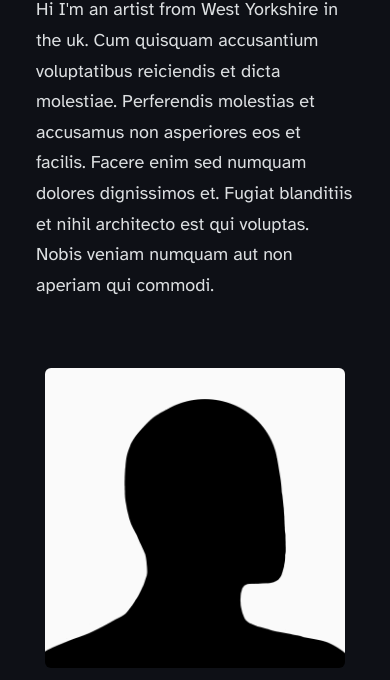
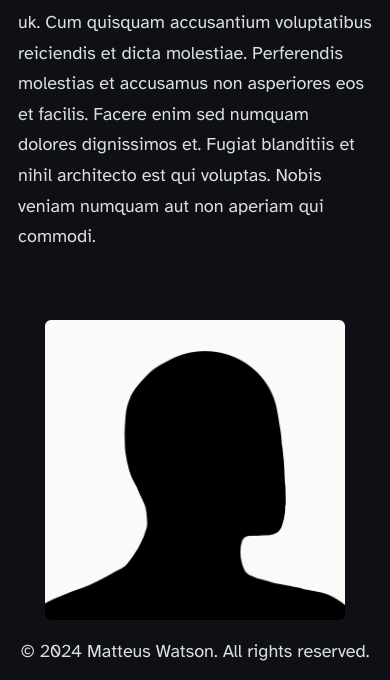
Before and after one commit to MatteusW/MatteusW.github.io, an Astro site: page / in a window 390 px wide. Shown: the part 208-888 px from the top of the page. Built offline with nearby package versions, Linux system fonts and the light colour scheme; Astro itself is replaced by a stand-in of ours.

Commit message:
margin fix and sitemap

```diff
--- a/src/components/BaseHead.astro
+++ b/src/components/BaseHead.astro
@@ -18,6 +18,7 @@ const { title, description, image = "/assets/favicon.svg" } = Astro.props;
 <meta charset="utf-8" />
 <meta name="viewport" content="width=device-width,initial-scale=1" />
 <link rel="icon" type="image/svg+xml" href="/assets/favicon.svg" />
+<link rel="sitemap" href="/sitemap-index.xml" />
 <meta name="generator" content={Astro.generator} />
 
 <!-- Font preloads -->
--- a/src/styles/global.css
+++ b/src/styles/global.css
@@ -165,7 +165,7 @@ hr {
 	}
 
 	main {
-		padding: 1em;
+		padding: 0em;
 	}
 }
 
```
